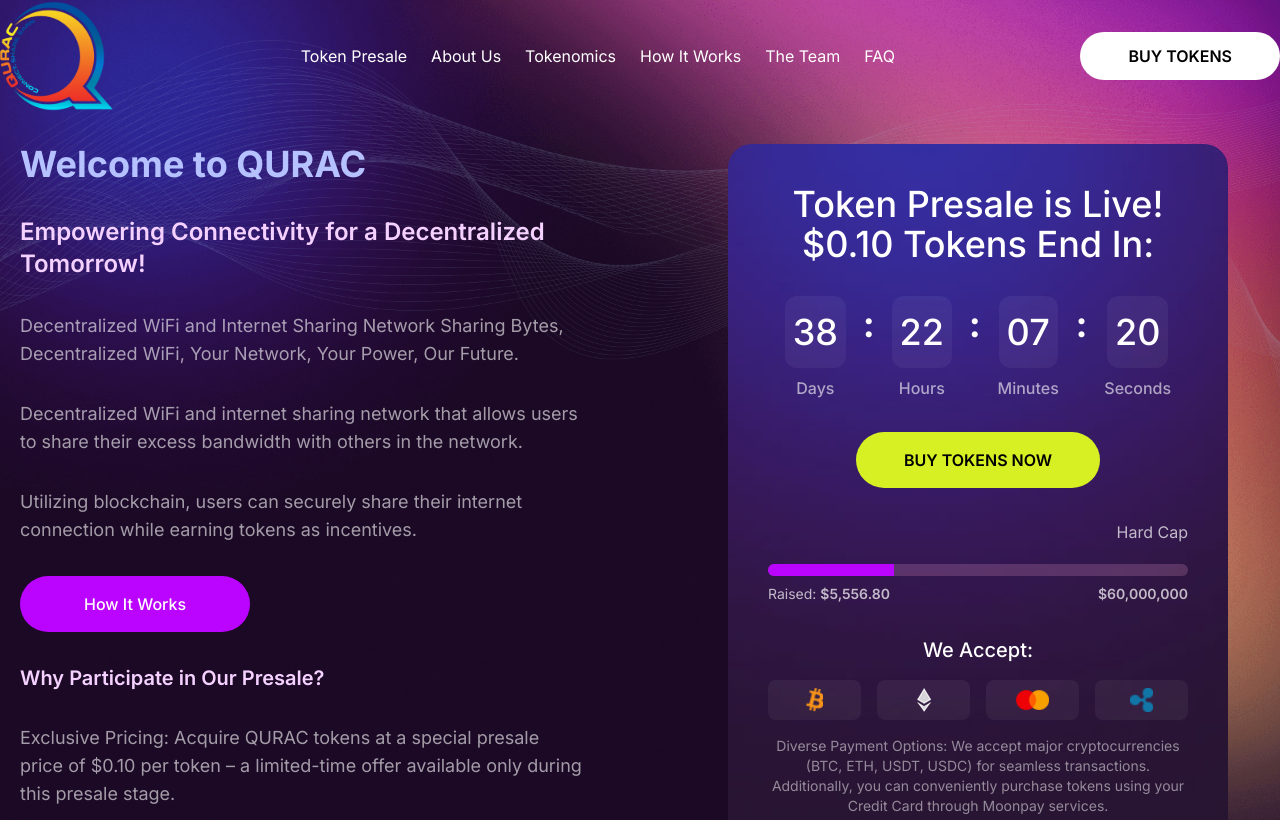
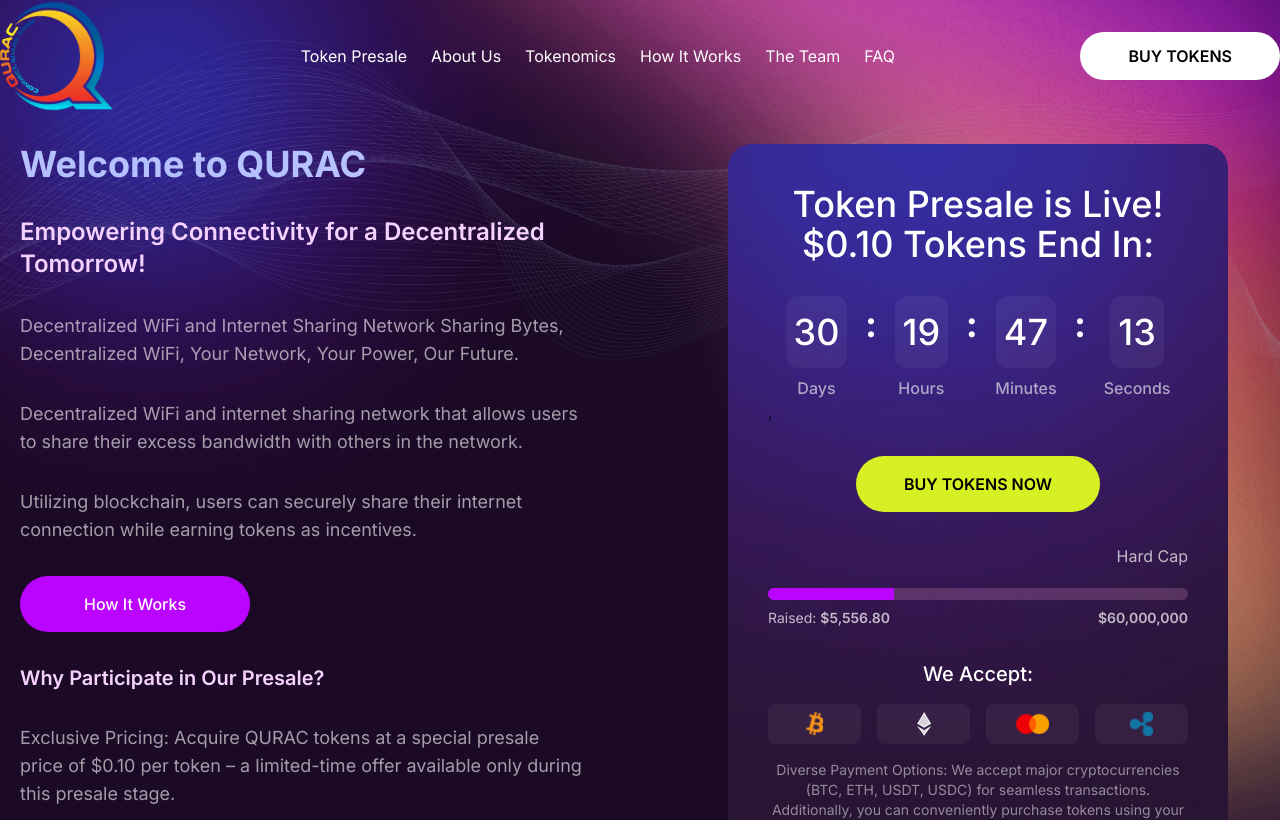
Before and after one commit to AwaisYusaf/qurac, a Next.js app: page / in a window 1280 px wide. Shown: the top 820 px of the page. Built offline with nearby package versions, Linux system fonts and the light colour scheme.

Commit message:
Updated countdown

```diff
--- a/package.json
+++ b/package.json
@@ -15,6 +15,7 @@
     "lucide-react": "^0.372.0",
     "next": "14.2.2",
     "react": "^18",
+    "react-countdown": "^2.3.5",
     "react-dom": "^18",
     "tailwind-merge": "^2.3.0",
     "tailwindcss-animate": "^1.0.7"
--- a/src/components/home/Hero.tsx
+++ b/src/components/home/Hero.tsx
@@ -1,17 +1,22 @@
+"use client";
 import React from "react";
 import Header from "../Header";
 import Image from "next/image";
 import SectionWrapper from "./SectionWrapper";
 import Button from "../Button";
+import Countdown from "react-countdown";
 
 type Props = {};
 
-function Timer() {
+function PresaleCountdown({ days, hours, minutes, seconds, completed }: any) {
+  if (completed) {
+    return <h1 className="text-white">Done</h1>;
+  }
   return (
     <div className="flex justify-evenly">
       <div className=" flex flex-col items-center space-y-2">
         <p className="px-2 py-4 bg-white/5 font-medium lg:text-4xl text-2xl text-white rounded-xl">
-          38
+          {days}
         </p>
         <span className="text-white/60 font-medium lg:text-base text-xs">
           Days
@@ -20,7 +25,7 @@ function Timer() {
       <p className="text-white lg:text-4xl text-2xl font-bold mt-2">:</p>
       <div className=" flex flex-col items-center space-y-2">
         <p className="px-2 py-4 bg-white/5 font-medium lg:text-4xl text-2xl text-white rounded-xl">
-          22
+          {hours}
         </p>
         <span className="text-white/60 font-medium lg:text-base text-xs">
           Hours
@@ -29,7 +34,7 @@ function Timer() {
       <p className="text-white lg:text-4xl text-2xl font-bold mt-2">:</p>
       <div className=" flex flex-col items-center space-y-2">
         <p className="px-2 py-4 bg-white/5 font-medium lg:text-4xl text-2xl text-white rounded-xl">
-          07
+          {minutes}
         </p>
         <span className="text-white/60 font-medium lg:text-base text-xs">
           Minutes
@@ -38,7 +43,7 @@ function Timer() {
       <p className="text-white lg:text-4xl text-2xl font-bold mt-2">:</p>
       <div className=" flex flex-col items-center space-y-2">
         <p className="px-2 py-4 bg-white/5 font-medium lg:text-4xl text-2xl text-white rounded-xl">
-          20
+          {seconds}
         </p>
         <span className="text-white/60 font-medium lg:text-base text-xs">
           Seconds
@@ -49,12 +54,15 @@ function Timer() {
 }
 
 function TokenPresalePanel() {
+  const presaleStart = new Date("2024-5-25").getTime();
+
   return (
     <div className="bg-[url(/assets/hero-panel-bg.jpg)] h-fit bg-no-repeat bg-center bg-cover lg:p-10 p-5 rounded-3xl flex flex-col space-y-8 lg:mx-8 mx-0 lg:mt-0 mt-6">
       <h1 className="text-white lg:text-4xl text-3xl font-medium text-center">
         Token Presale is Live! $0.10 Tokens End In:
       </h1>
-      <Timer />
+      {/* <PresaleCountdown /> */}
+      <Countdown date={presaleStart} renderer={PresaleCountdown} />,
       <Button
         variant="primary"
         className="w-fit lg:px-12 px-6 lg:py-4 py-2 lg:text-base text-sm bg-[#D7F024] text-black hover:bg-white hover:text-black mx-auto"
```
Also changed, not shown: 1 other file (tests, documents, lock files or other folders).
